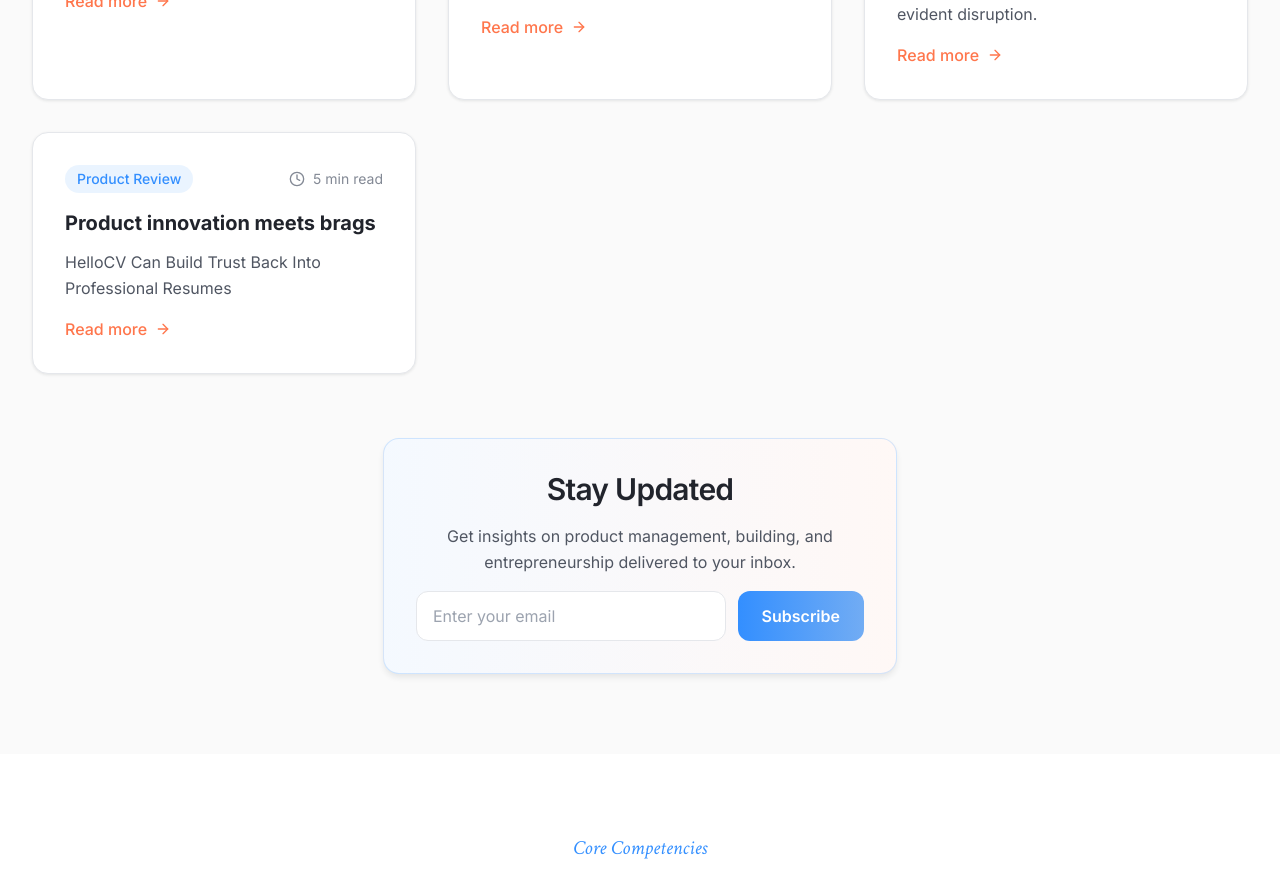
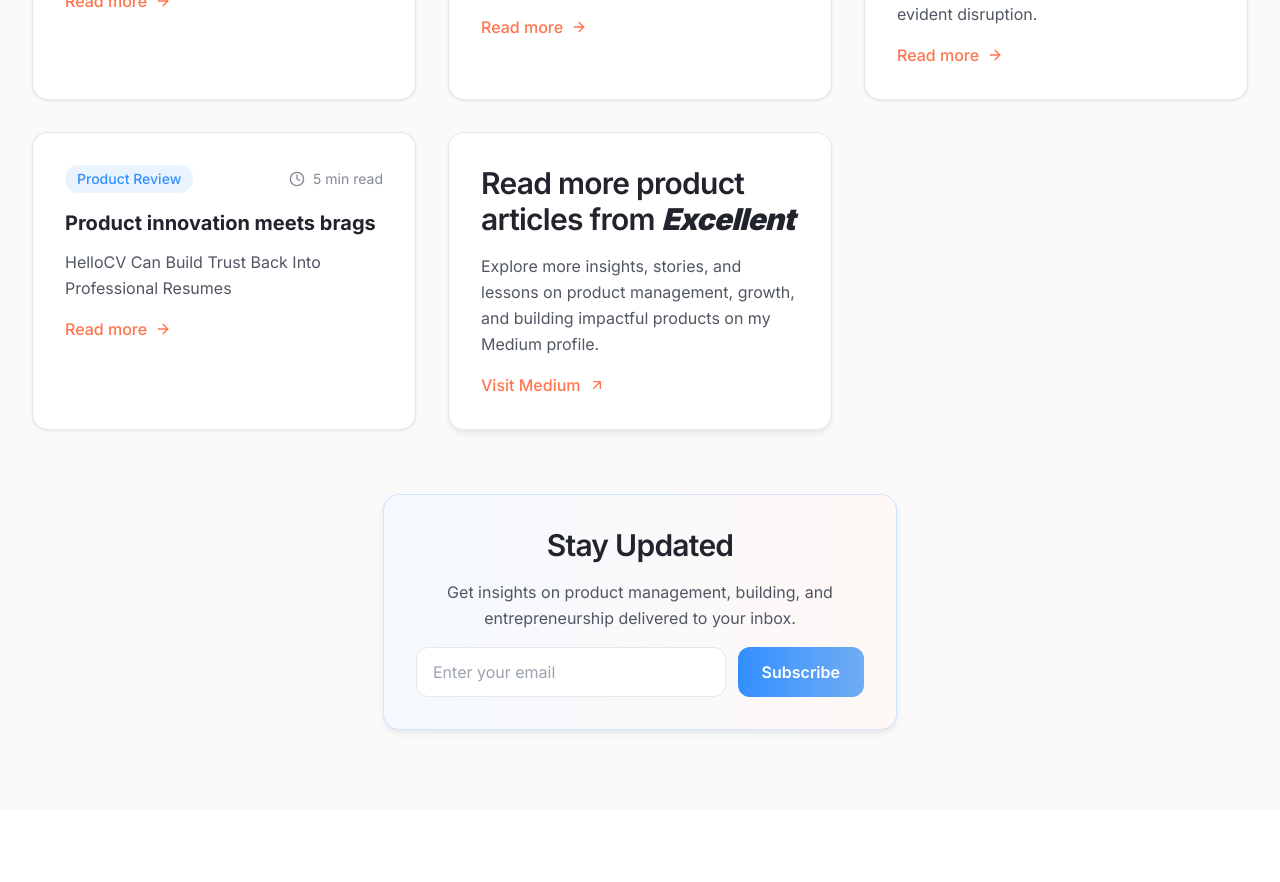
Before and after one commit to xcllntt/excellentpmportfolio-v2, a React (Vite) app: page / in a window 1280 px wide. Shown: the part 3400-4282 px from the top of the page. Built offline with nearby package versions, Linux system fonts and the light colour scheme.

Commit message:
new card for read other articles

```diff
--- a/src/components/Articles.tsx
+++ b/src/components/Articles.tsx
@@ -136,6 +136,27 @@ const Articles = () => {
               </div>
             </article>
           ))}
+          {/* Read More Card */}
+          <a
+            href="https://medium.com/@xcllntt"
+            target="_blank"
+            rel="noopener noreferrer"
+            className="card-featured group cursor-pointer transform hover:scale-105 transition-all duration-300 flex flex-col justify-between"
+            style={{ minHeight: '260px' }}
+          >
+            <div className="space-y-4">
+              <h3 className="text-heading-3 text-primary group-hover:text-coral transition-colors duration-300">
+                Read more product articles from <b><i>Excellent</i></b>
+              </h3>
+              <p className="text-body text-secondary">
+                Explore more insights, stories, and lessons on product management, growth, and building impactful products on my Medium profile.
+              </p>
+            </div>
+            <div className="flex items-center gap-2 text-coral group-hover:gap-3 transition-all duration-300 mt-4">
+              <span className="font-medium">Visit Medium</span>
+              <svg xmlns="http://www.w3.org/2000/svg" className="w-4 h-4" fill="none" viewBox="0 0 24 24" stroke="currentColor"><path strokeLinecap="round" strokeLinejoin="round" strokeWidth={2} d="M17 7l-10 10M7 7h10v10" /></svg>
+            </div>
+          </a>
         </div>
 
         {/* Newsletter CTA */}
```
